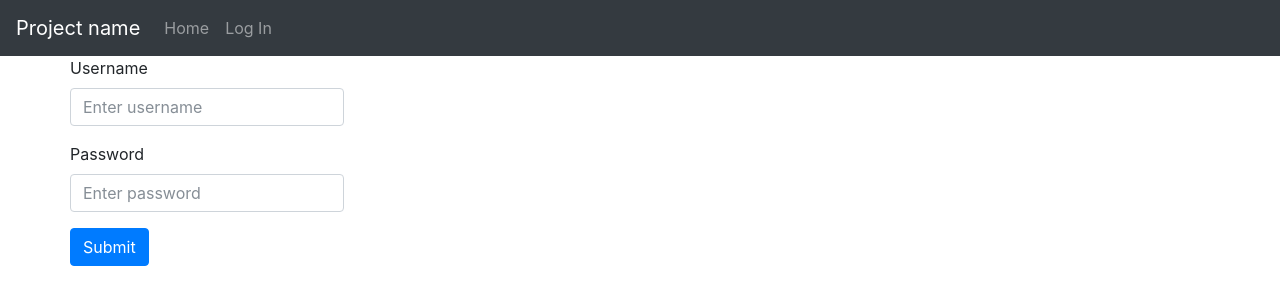
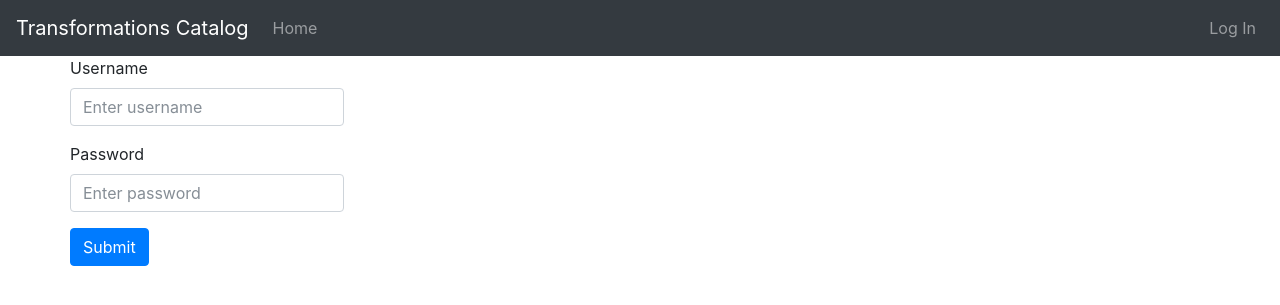
Before and after one commit to clowder-framework/catalog, a Flask app: page /auth/login in a window 1280 px wide. Shown: the top 305 px of the page. Run offline with Flask 2, Linux system fonts and the light colour scheme; some libraries are stand-ins or nearby versions.

Commit message:
Moved login link to right and added project name.

```diff
--- a/transformations/templates/main.html
+++ b/transformations/templates/main.html
@@ -28,7 +28,7 @@
 
 <body>
   <nav class="navbar navbar-expand-md navbar-dark bg-dark">
-    <a class="navbar-brand" href="/">Project name</a>
+    <a class="navbar-brand" href="/">Transformations Catalog</a>
     <button class="navbar-toggler" type="button" data-toggle="collapse" data-target="#navbarCollapse" aria-controls="navbarCollapse" aria-expanded="false" aria-label="Toggle navigation">
       <span class="navbar-toggler-icon"></span>
     </button>
@@ -37,6 +37,8 @@
         <li class="nav-item {% if request.endpoint == 'home' %} active {% endif %}">
           <a class="nav-link" href="{{ url_for('home') }}">Home</a>
         </li>
+      </ul>
+      <ul class="navbar-nav">
         {% if g.user %}
           <li class="nav-item"><span>{{ g.user['username'] }}</span>
           <a class="nav-link" href="{{ url_for('auth.logout') }}">Log Out</a></li>
```
